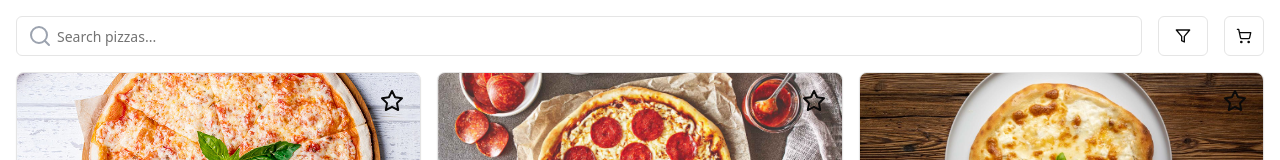
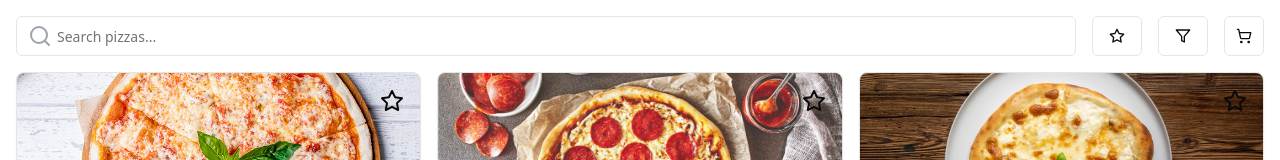
Before and after one commit to Sinnamoon/FrontPizzaNew, a React (Create React App) app: page / in a window 1280 px wide. Shown: the top 160 px of the page. Built offline with nearby package versions, Linux system fonts and the light colour scheme.

Commit message:
feat(favorite): show only favorite pizza

```diff
--- a/src/pages/home.tsx
+++ b/src/pages/home.tsx
@@ -1,5 +1,13 @@
 import { useEffect, useState } from "react";
-import { Search, Plus, ShoppingCart, Minus, Filter, X } from "lucide-react";
+import {
+  Search,
+  Plus,
+  ShoppingCart,
+  Minus,
+  Filter,
+  X,
+  Star,
+} from "lucide-react";
 import { Button } from "@/components/ui/button";
 import { Input } from "@/components/ui/input";
 import {
@@ -26,17 +34,21 @@ import {
 } from "@/components/ui/dropdown-menu";
 import { allIngredients } from "@/constant/ingredients";
 import { NewPizzaCard } from "@/components/card-new-pizza";
+import { useFavoriteStore } from "@/store/favorite-store";
+import { cn } from "@/lib/utils";
 
 export default function HomePage() {
   const [pizzas, setPizzas] = useState<Pizza[]>(initialPizzas);
   const [searchTerm, setSearchTerm] = useState("");
   const [cartItems, setCartItems] = useState<CartItem[]>([]);
   const [ingredientFilters, setIngredientFilters] = useState<string[]>([]);
+  const [filterFavorite, setFilterFavorite] = useState(false);
   const [baseFilter, setBaseFilter] = useState<"all" | "cream" | "tomato">(
     "all"
   );
   const navigate = useNavigate();
   const { cart, totalPrice, updateCart } = useCartStore();
+  const favoriteStore = useFavoriteStore();
 
   useEffect(() => {
     console.log(cart);
@@ -46,7 +58,13 @@ export default function HomePage() {
     setPizzas([...pizzas, newPizza]);
   };
 
-  const filteredPizzas = pizzas.filter((pizza) => {
+  const filteredPizzas = pizzas
+    .filter((pizza) => {
+      return filterFavorite
+        ? favoriteStore.favorite.find((p) => p.id === pizza.id)
+        : true;
+    })
+    .filter((pizza) => {
       const matchesSearch =
         pizza.name.toLowerCase().includes(searchTerm.toLowerCase()) ||
         pizza.ingredients.some((ingredient) =>
@@ -72,6 +90,17 @@ export default function HomePage() {
           />
           <Search className="absolute left-3 top-1/2 transform -translate-y-1/2 text-gray-400" />
         </div>
+        <Button
+          variant="outline"
+          onClick={() => setFilterFavorite(!filterFavorite)}
+        >
+          <Star
+            className={cn(
+              " h-4 w-4 transition-all duration-300 cursor-pointer",
+              filterFavorite && "text-yellow-500 fill-yellow-500"
+            )}
+          />
+        </Button>
         <DropdownMenu>
           <DropdownMenuTrigger asChild>
             <Button variant="outline">
```
Lines whose indentation alone changed are shown as unchanged.
